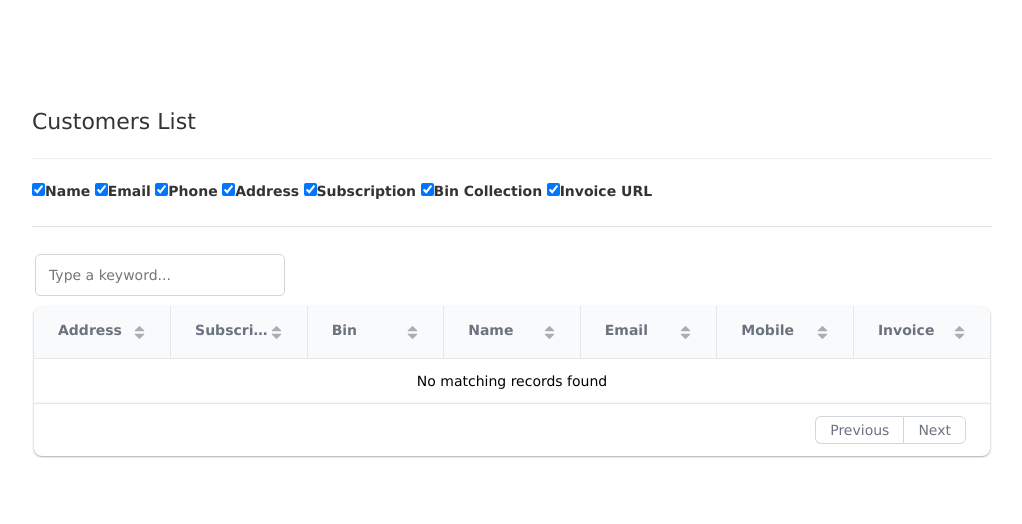
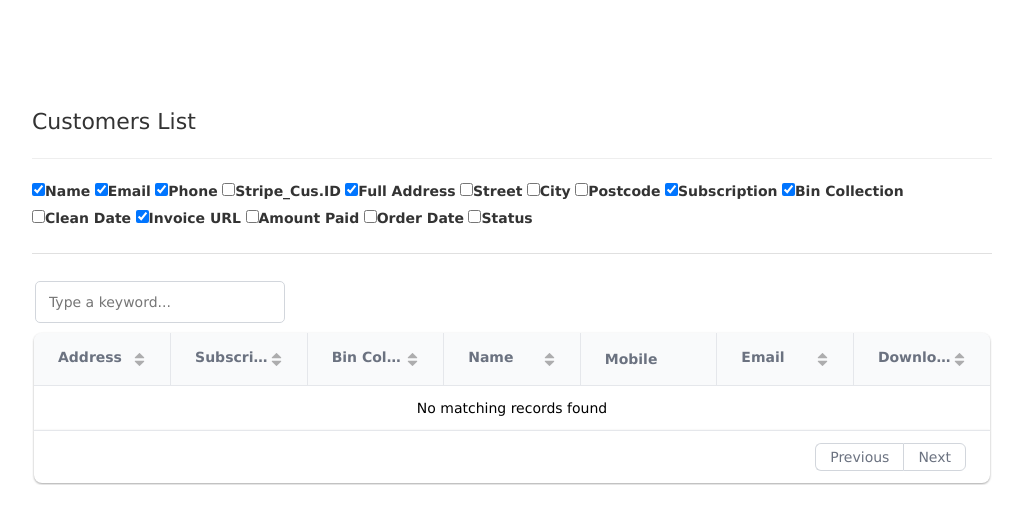
Before and after one commit to fred-py/stripe-subscription-checkout, a Flask app: page /customers in a window 1280 px wide. Shown: the part 102-626 px from the top of the page, without its empty margins (128-1150 px from the left). Run offline with Flask 3, Linux system fonts and the light colour scheme; data that the repository does not hold is empty; some libraries are stand-ins or nearby versions.

Commit message:
editable_table.html & table.js updated to include option for additional columns/customer data

```diff
--- a/app/static/database/js/table.js
+++ b/app/static/database/js/table.js
@@ -20,10 +20,20 @@
         const nameCheckbox = document.getElementById('nameCheckbox');
         const emailCheckbox = document.getElementById('emailCheckbox');
         const mobileCheckbox = document.getElementById('mobileCheckbox');
+        const cus_idCheckbox = document.getElementById('cus_idCheckbox');
+
         const addressCheckbox = document.getElementById('addressCheckbox');
+        const streetCheckbox = document.getElementById('streetCheckbox');
+        const cityCheckbox = document.getElementById('cityCheckbox');
+        const postcodeCheckbox = document.getElementById('postcodeCheckbox');
+
         const subscriptionCheckbox = document.getElementById('subscriptionCheckbox');
         const binCheckbox = document.getElementById('binCheckbox');
+        const cleandateCheckbox = document.getElementById('cleandateCheckbox');
         const invoiceURLCheckbox = document.getElementById('invoiceURLCheckbox');
+        const amountpaidCheckbox = document.getElementById('amountpaidCheckbox');
+        const orderdateCheckbox = document.getElementById('orderdateCheckbox');
+        const statusCheckbox = document.getElementById('statusCheckbox');
 
         let grid = new gridjs.Grid({
             columns: [
@@ -78,24 +88,50 @@
                 columns.push({ id: 'address', name: 'Address',
                     style: { width: '500px' }, 'attributes': editableCellAttributes });
             }
+            if (streetCheckbox.checked) {
+                columns.push({ id: 'street', name: 'Street'});
+            }
+            if (cityCheckbox.checked) {
+                columns.push({ id: 'city', name: 'City'});
+            }
+            if (postcodeCheckbox.checked) {
+                columns.push({ id: 'postcode', name: 'Postcode'});
+            }
+            if (cus_idCheckbox.checked) {
+                columns.push({ id: 'cus_id', name: 'Customer ID'});
+            }
             if (subscriptionCheckbox.checked) {
-                columns.push({ id: 'subscription', name: 'Subscription' });
+                columns.push({ id: 'subscription', name: 'Subscription'});
             }
             if (binCheckbox.checked) {
-                columns.push({ id: 'bin_collection', name: 'Bin' });
+                columns.push({ id: 'bin_collection', name: 'Bin',
+                'attributes': editableCellAttributes });
+            }
+            if (cleandateCheckbox.checked) {
+                columns.push({ id: 'cleandate', name: 'Clean Date',
+                'attributes': editableCellAttributes});
             }
             if (nameCheckbox.checked) {
-                columns.push({ id: 'name', name: 'Name' });
+                columns.push({ id: 'name', name: 'Name',
+                'attributes': editableCellAttributes});
             }
             if (emailCheckbox.checked) {
-                columns.push({ id: 'email', name: 'Email' });
+                columns.push({ id: 'email', name: 'Email',
+                'attributes': editableCellAttributes });
             }
             if (mobileCheckbox.checked) {
-                columns.push({ id: 'phone', name: 'Mobile' });
+                columns.push({ id: 'phone', name: 'Mobile',
+                'attributes': editableCellAttributes });
             }
             if (invoiceURLCheckbox.checked) {
                 columns.push({ id: 'invoiceURL', name: 'Invoice',
                 formatter: (cell, row) => gridjs.h('a', { href: cell, target: '_blank' }, 'Open Invoice')});
+            }
+            if (amountpaidCheckbox.checked) {
+                columns.push({ id: 'amountpaid', name: 'Amount Paid'});
+            }
+            if (statusCheckbox.checked) {
+                columns.push({ id: 'status', name: 'Status'});
             }
 
             grid.updateConfig({
@@ -178,10 +214,20 @@
         nameCheckbox.addEventListener('change', updateTable);
         emailCheckbox.addEventListener('change', updateTable);
         mobileCheckbox.addEventListener('change', updateTable);
+
         addressCheckbox.addEventListener('change', updateTable);
+        streetCheckbox.addEventListener('change', updateTable);
+        cityCheckbox.addEventListener('change', updateTable);
+        postcodeCheckbox.addEventListener('change', updateTable);
+
+        cus_idCheckbox.addEventListener('change', updateTable);
         subscriptionCheckbox.addEventListener('change', updateTable);
         binCheckbox.addEventListener('change', updateTable);
+        cleandateCheckbox.addEventListener('change', updateTable);
         invoiceURLCheckbox.addEventListener('change', updateTable);
+        amoutpaidCheckbox.addEventListener('change', updateTable);
+        orderdateCheckbox.addEventListener('change', updateTable);
+        statusCheckbox.addEventListener('change', updateTable);
 
         // Add event listeners for more checkboxes...
 
--- a/app/templates/database/customers/editable_table.html
+++ b/app/templates/database/customers/editable_table.html
@@ -13,10 +13,20 @@
             <label><input type="checkbox" id="nameCheckbox" checked>Name</label>
             <label><input type="checkbox" id="emailCheckbox" checked>Email</label>
             <label><input type="checkbox" id="mobileCheckbox" checked>Phone</label>
-            <label><input type="checkbox" id="addressCheckbox" checked>Address</label>
+            <label><input type="checkbox" id="cus_idCheckbox" unchecked>Stripe_Cus.ID</label>
+
+            <label><input type="checkbox" id="addressCheckbox" checked>Full Address</label>
+            <label><input type="checkbox" id="streetCheckbox" unchecked>Street</label>
+            <label><input type="checkbox" id="cityCheckbox" unchecked>City</label>
+            <label><input type="checkbox" id="postcodeCheckbox" unchecked>Postcode</label>
+
             <label><input type="checkbox" id="subscriptionCheckbox" checked>Subscription</label>
             <label><input type="checkbox" id="binCheckbox" checked>Bin Collection</label>
+            <label><input type="checkbox" id="cleandateCheckbox" unchecked>Clean Date</label>
             <label><input type="checkbox" id="invoiceURLCheckbox" checked>Invoice URL</label>
+            <label><input type="checkbox" id="amountpaidCheckbox" unchecked>Amount Paid</label>
+            <label><input type="checkbox" id="oderdateCheckbox" unchecked>Order Date</label>
+            <label><input type="checkbox" id="statusCheckbox" unchecked>Status</label>
         <div>
             <hr>
             <div id="table"></div>
```
Also changed, not shown: app/models.py (+14 -1 lines).
